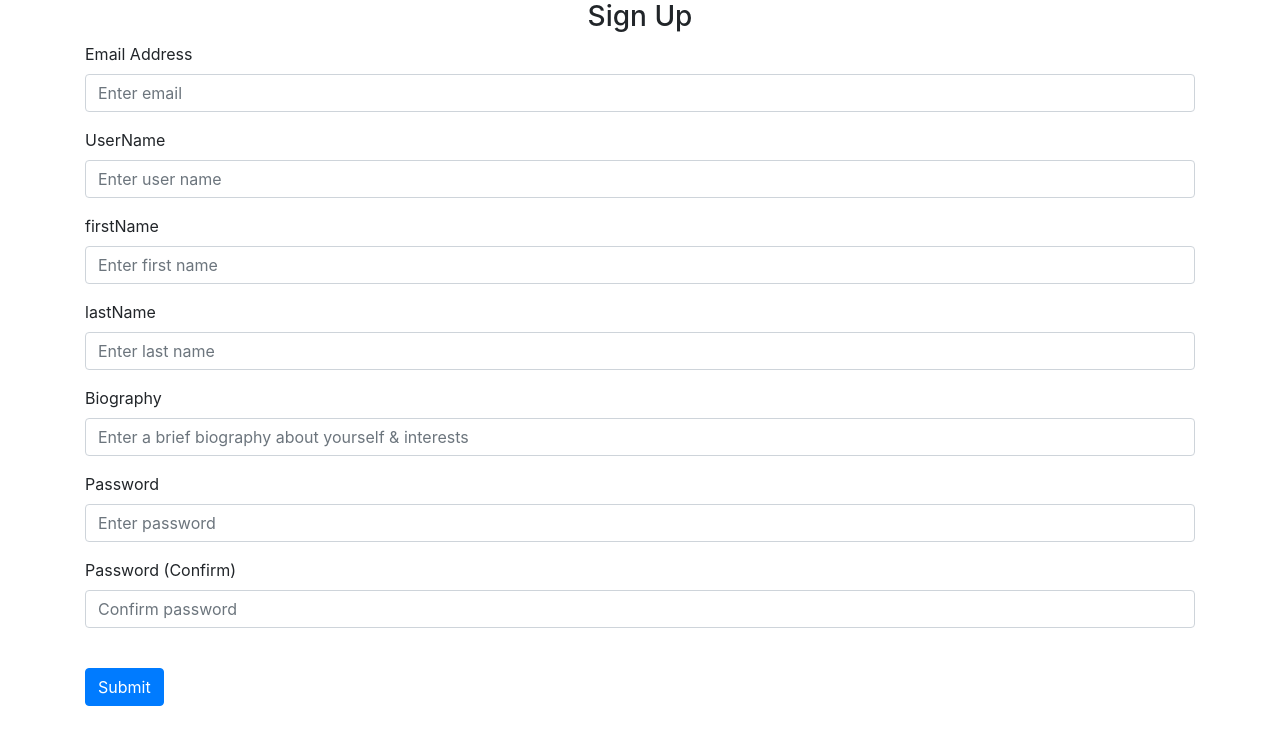
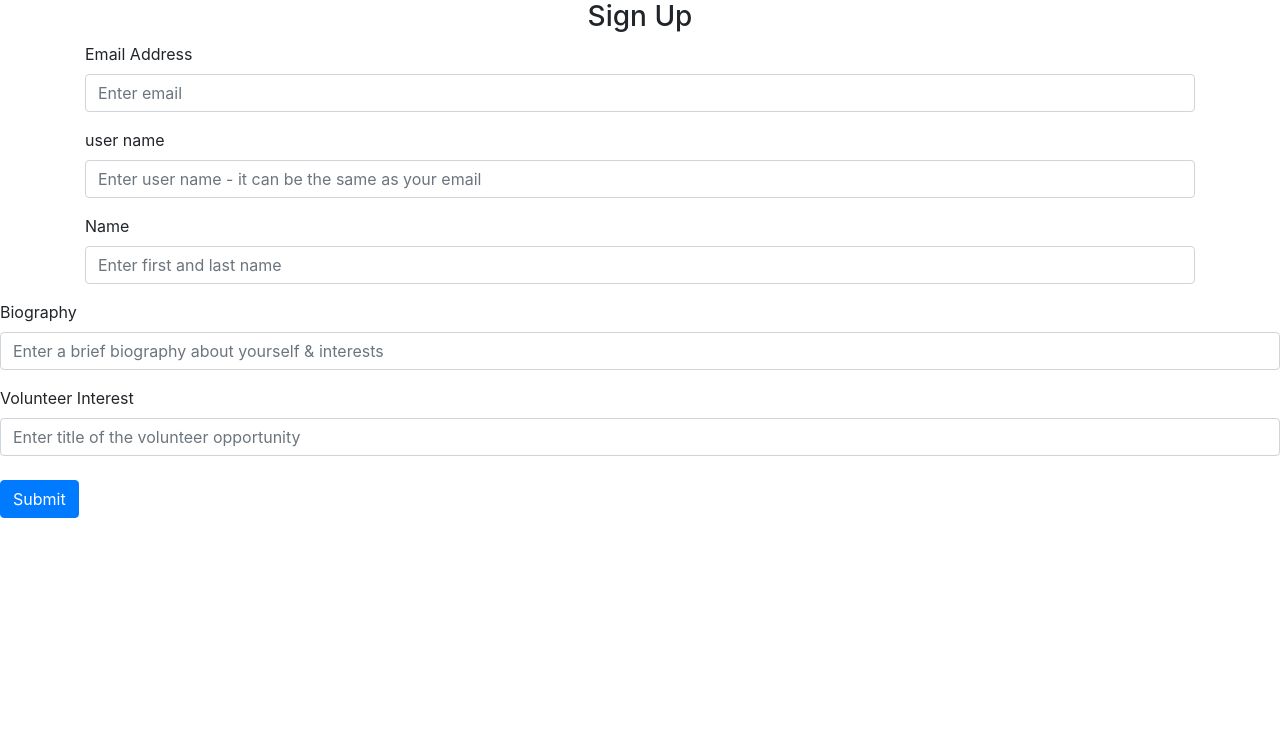
Before and after one commit to LeeAnn-Mokoena/HackathonForSocialGood, a Flask app: template webapp/templates/sign_up.html in a window 1280 px wide. Shown: the part 16-761 px from the top of the page. Run offline with Flask 2, Linux system fonts and the light colour scheme; the template is opened without the code that fills it, so the values that code supplies are empty; some libraries are stand-ins or nearby versions.

Commit message:
progress

```diff
--- a/webapp/templates/home.html
+++ b/webapp/templates/home.html
@@ -48,6 +48,11 @@
             {% endfor %}
         </tbody>
     </table>
+    <p>
+        <div id="goto-register-for-opportunity" style="align-self: center;">
+            <button><a href="/user/sign-up">Login</a></button>
+         </div>
+      </p>
 </div>
 </body>
 </html>
--- a/webapp/templates/sign_up.html
+++ b/webapp/templates/sign_up.html
@@ -13,34 +13,25 @@
         />
       </div>
       <div class="form-group">
-        <label for="userName">UserName</label>
+        <label for="userName">user name</label>
         <input
           type="text"
           class="form-control"
           id="userName"
           name="userName"
-          placeholder="Enter user name"
+          placeholder="Enter user name - it can be the same as your email"
         />
       </div>
       <div class="form-group">
-        <label for="firstName">firstName</label>
+        <label for="firstName">Name</label>
         <input
           type="text"
           class="form-control"
           id="firstName"
           name="firstName"
-          placeholder="Enter first name"
+          placeholder="Enter first and last name"
         />
       </div>
-      <div class="form-group">
-        <label for="lastName">lastName</label>
-        <input
-          type="text"
-          class="form-control"
-          id="lastName"
-          name="lastName"
-          placeholder="Enter last name"
-        />
       </div>
       <div class="form-group">
         <label for="biography">Biography</label>
@@ -53,25 +44,14 @@
         />
       </div>
       <div class="form-group">
-        <label for="password1">Password</label>
+        <label for="volunteerInterest">Volunteer Interest</label>
         <input
-          type="password"
+          type="text"
           class="form-control"
-          id="password1"
-          name="password1"
-          placeholder="Enter password"
+          id="volunteerInterest"
+          name="volunteerInterest"
+          placeholder="Enter title of the volunteer opportunity"
         />
-      </div>
-      <div class="form-group">
-        <label for="password2">Password (Confirm)</label>
-        <input
-          type="password"
-          class="form-control"
-          id="password2"
-          name="password2"
-          placeholder="Confirm password"
-        />
-      </div>
       <br />
       <button type="submit" class="btn btn-primary">Submit</button>
     </form>
```
Also changed, not shown: webapp/routes/auth.py (+63 -6 lines).
